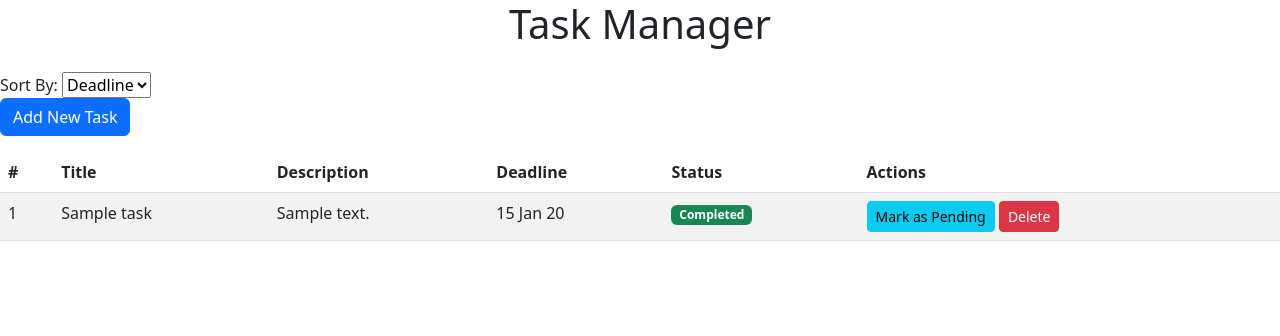
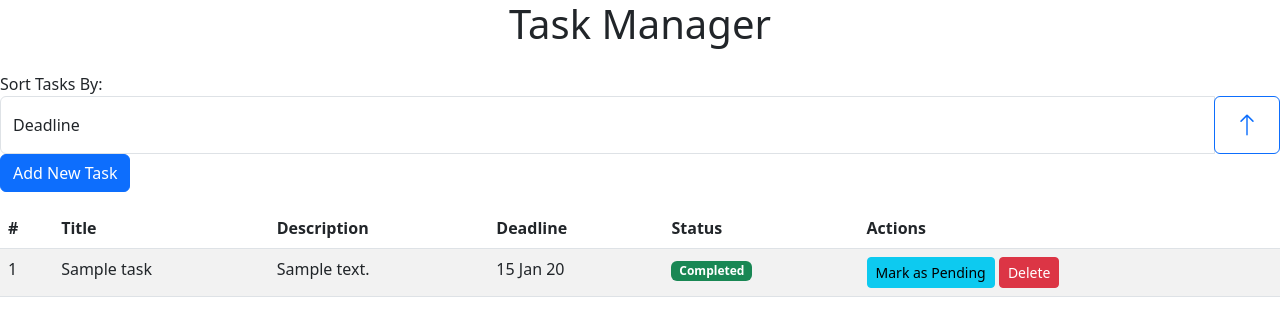
Before and after one commit to ru2t7/Saas_Project, a Flask app: page / in a window 1280 px wide. Shown: the top 336 px of the page. Run offline with Flask 3, Linux system fonts and the light colour scheme; tables that the repository leaves empty hold one stand-in row (values such as "Sample post").

Commit message:
Adding Filtering and Sorting

```diff
--- a/app.py
+++ b/app.py
@@ -44,43 +44,56 @@ class Task(db.Model):
         return self.deadline.strftime('%d %b %y')  # Format like "20 Oct 24"
 
 
-
 @app.route('/')
 def index():
     sort_by = request.args.get('sort_by', 'deadline')  # Default to 'deadline' if no sorting option is selected
+    sort_direction = request.args.get('sort_direction', 'asc')  # Default direction to ascending if not specified
 
     # Get the current date for comparison
     today = datetime.utcnow().date()
 
     if sort_by == 'status':
         # Sorting tasks based on status priority: Overdue > Today > Pending > Completed
-        tasks = Task.query.order_by(
-            db.case(
-                # Overdue: Tasks that have passed the deadline and are not completed
-                ((Task.deadline < today) & (Task.completed == False), 1),
-                # Due Today: Tasks whose deadline is today and not completed
-                ((Task.deadline == today) & (Task.completed == False), 2),
-                # Pending: Tasks that are not completed and are not overdue
-                (Task.completed == False, 3),
-                # Completed: Tasks that are marked as completed
-                (Task.completed == True, 4),
-                else_=5  # Default, catch-all for any tasks that don't match above
-            ).asc(),
-            Task.deadline.asc()  # Order by deadline within the same status
-        ).all()
+        case_condition = db.case(
+            # Overdue: Tasks that have passed the deadline and are not completed
+            ((Task.deadline < today) & (Task.completed == False), 1),
+            # Due Today: Tasks whose deadline is today and not completed
+            ((Task.deadline == today) & (Task.completed == False), 2),
+            # Pending: Tasks that are not completed and are not overdue
+            (Task.completed == False, 3),
+            # Completed: Tasks that are marked as completed
+            (Task.completed == True, 4),
+            else_=5  # Default, catch-all for any tasks that don't match above
+        )
+        # Handle sorting direction (ascending or descending)
+        if sort_direction == 'asc':
+            tasks = Task.query.order_by(case_condition.asc(), Task.deadline.asc()).all()
+        else:
+            tasks = Task.query.order_by(case_condition.desc(), Task.deadline.desc()).all()
+
     elif sort_by == 'overdue':
         # Sorting tasks that are overdue (tasks with a past deadline and not completed)
-        tasks = Task.query.filter(Task.deadline < datetime.utcnow(), Task.completed == False).order_by(Task.deadline).all()
+        if sort_direction == 'asc':
+            tasks = Task.query.filter(Task.deadline < datetime.utcnow(), Task.completed == False).order_by(Task.deadline.asc()).all()
+        else:
+            tasks = Task.query.filter(Task.deadline < datetime.utcnow(), Task.completed == False).order_by(Task.deadline.desc()).all()
+
     elif sort_by == 'today':
         # Sorting tasks that are due today
         today = datetime.utcnow().date()
-        tasks = Task.query.filter(func.date(Task.deadline) == today, Task.completed == False).order_by(Task.deadline).all()
+        if sort_direction == 'asc':
+            tasks = Task.query.filter(func.date(Task.deadline) == today, Task.completed == False).order_by(Task.deadline.asc()).all()
+        else:
+            tasks = Task.query.filter(func.date(Task.deadline) == today, Task.completed == False).order_by(Task.deadline.desc()).all()
+
     else:
-        # Default sorting by deadline (ascending)
-        tasks = Task.query.order_by(Task.deadline).all()
+        # Default sorting by deadline (ascending or descending based on direction)
+        if sort_direction == 'asc':
+            tasks = Task.query.order_by(Task.deadline.asc()).all()
+        else:
+            tasks = Task.query.order_by(Task.deadline.desc()).all()
 
-    return render_template('index.html', tasks=tasks)
-
+    return render_template('index.html', tasks=tasks, sort_by=sort_by, sort_direction=sort_direction)
 
 
 @app.route('/add', methods=['GET', 'POST'])
--- a/templates/base.html
+++ b/templates/base.html
@@ -7,7 +7,25 @@
     <!-- Bootstrap CSS -->
     <link href="https://cdn.jsdelivr.net/npm/bootstrap@
 5.3.0/dist/css/bootstrap.min.css" rel="stylesheet">
+    <!-- Bootstrap Icons -->
+    <link href="https://cdn.jsdelivr.net/npm/bootstrap-icons/font/bootstrap-icons.css" rel="stylesheet">
 </head>
+    <style>
+        /* Ensure the button's size remains consistent */
+        .sort-button {
+            display: inline-flex;  /* Use inline-flex to align items horizontally */
+            align-items: center;   /* Vertically center content inside the button */
+            justify-content: center; /* Horizontally center content */
+            padding: 10px 20px;     /* Add padding to the button for consistent size */
+            font-size: 16px;        /* Ensure font size inside the button remains the same */
+        }
+
+        /* Ensure the icon size stays fixed */
+        .sort-button i {
+            font-size: 1.5rem;      /* Set a fixed size for the icon */
+            transition: transform 0.2s ease;  /* Smooth rotation transition for the icon */
+        }
+    </style>
 <body>
     {% block content %}{% endblock %}
     <!-- Bootstrap Bundle with Popper -->
--- a/templates/index.html
+++ b/templates/index.html
@@ -4,15 +4,51 @@
 <h1 class="text-center mb-4">Task Manager</h1>
 
 <!-- Sorting Dropdown -->
-<form method="GET" action="{{ url_for('index') }}">
-    <label for="sort_by">Sort By:</label>
-    <select name="sort_by" id="sort_by" onchange="this.form.submit()">
-        <option value="deadline" {% if request.args.get('sort_by') == 'deadline' %}selected{% endif %}>Deadline</option>
-        <option value="status" {% if request.args.get('sort_by') == 'status' %}selected{% endif %}>Status</option>
-        <option value="overdue" {% if request.args.get('sort_by') == 'overdue' %}selected{% endif %}>Overdue</option>
-        <option value="today" {% if request.args.get('sort_by') == 'today' %}selected{% endif %}>Today</option>
-    </select>
+<form method="GET" action="{{ url_for('index') }}" id="sortForm">
+    <div class="form-group">
+        <label for="sort_by">Sort Tasks By:</label>
+        <div class="input-group">
+            <!-- Sorting dropdown -->
+            <select name="sort_by" id="sort_by" class="form-control" onchange="this.form.submit()">
+                <option value="deadline" {% if request.args.get('sort_by') == 'deadline' %}selected{% endif %}>Deadline</option>
+                <option value="status" {% if request.args.get('sort_by') == 'status' %}selected{% endif %}>Status</option>
+                <option value="overdue" {% if request.args.get('sort_by') == 'overdue' %}selected{% endif %}>Overdue</option>
+                <option value="today" {% if request.args.get('sort_by') == 'today' %}selected{% endif %}>Today</option>
+            </select>
+
+            <div class="input-group-append">
+                <!-- Hidden input to toggle sort direction -->
+                <input type="hidden" name="sort_direction" value="{{ 'asc' if sort_direction == 'desc' else 'desc' }}">
+
+                <!-- Example button for sorting -->
+                <button type="submit" class="btn btn-outline-primary sort-button">
+                    <i class="bi {{ 'bi-arrow-up' if sort_direction == 'asc' else 'bi-arrow-down' }}"></i>
+                </button>
+            </div>
+        </div>
+    </div>
 </form>
+
+
+
+<script>
+    <script>
+        document.querySelector('.sort-button').addEventListener('click', function() {
+            var icon = this.querySelector('i');
+
+            // Toggle the icon class to switch between ascending and descending direction
+            if (icon.classList.contains('bi-arrow-down-up')) {
+                icon.classList.remove('bi-arrow-down-up');
+                icon.classList.add('bi-arrow-up-down'); // Add a different icon for descending
+            } else {
+                icon.classList.remove('bi-arrow-up-down');
+                icon.classList.add('bi-arrow-down-up'); // Reset back to ascending
+            }
+        });
+    </script>
+</script>
+
+
 
 
 <a href="/add" class="btn btn-primary mb-3">Add New Task</a>
```
